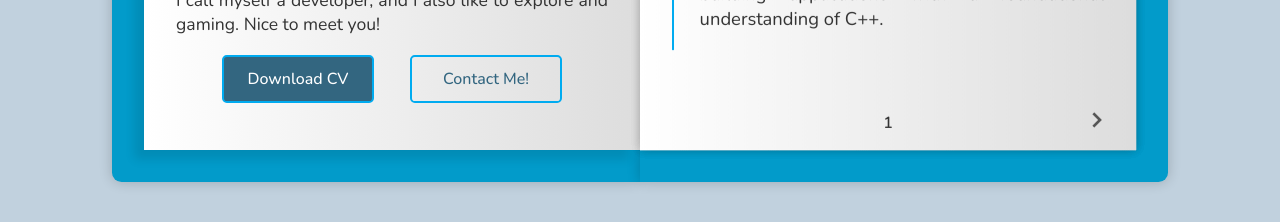
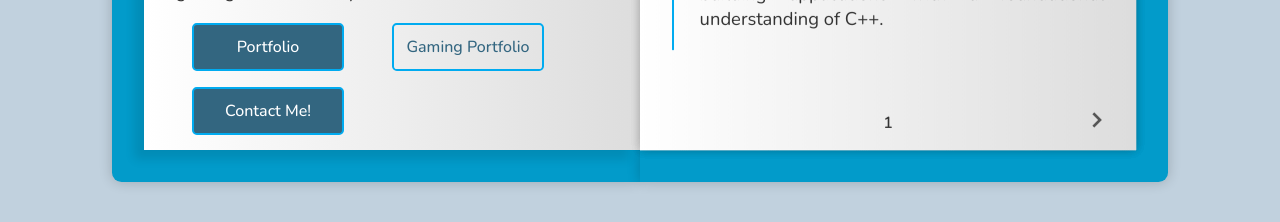
Before and after one commit to Masamune-dxd/WebDevelopment_Projects, a plain HTML site: page Portfolio Book/index.html in a window 1280 px wide. Shown: the part 578-800 px from the top of the page. Drawn offline with nearby package versions, Linux system fonts and the light colour scheme; a web font is replaced by a local one.

Commit message:
add button

```diff
--- a/Portfolio Book/index.html
+++ b/Portfolio Book/index.html
@@ -41,7 +41,8 @@
             </p>
 
             <div class="btn-box">
-              <a href="#" class="btn">Download CV</a>
+              <a href="https://mazamunexd.netlify.app" target="_blank" class="btn">Portfolio</a>
+              <a href="https://masamune-dxd.github.io" target="_blank" class="btn">Gaming Portfolio</a>
               <a href="#contact" class="btn contact-me">Contact Me!</a>
             </div>
           </div>
--- a/Portfolio Book/style.css
+++ b/Portfolio Book/style.css
@@ -140,6 +140,9 @@ body{
 }
 .profile-page .btn-box{
     margin-top: 1.2rem;
+    display: flex;
+    flex-wrap: wrap;
+    gap: 1rem;
 }
 .btn {
     display: inline-flex;
```
Also changed, not shown: Portfolio Book/Logo.png (deleted), Portfolio Book/website 3.png (deleted).
